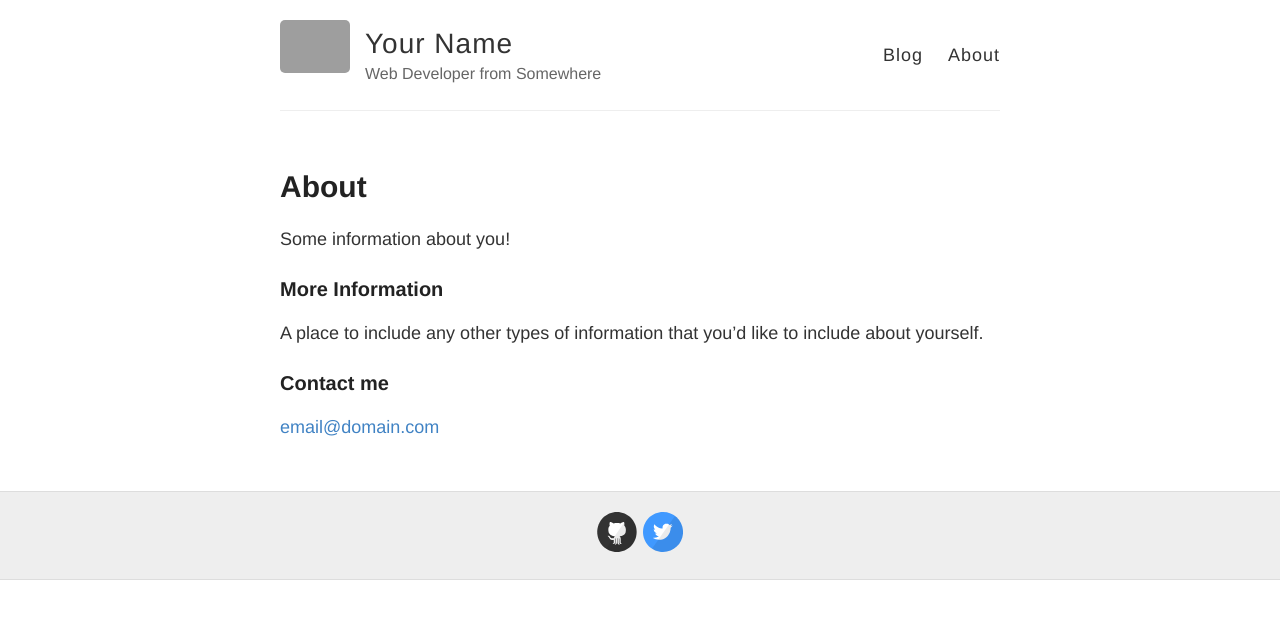
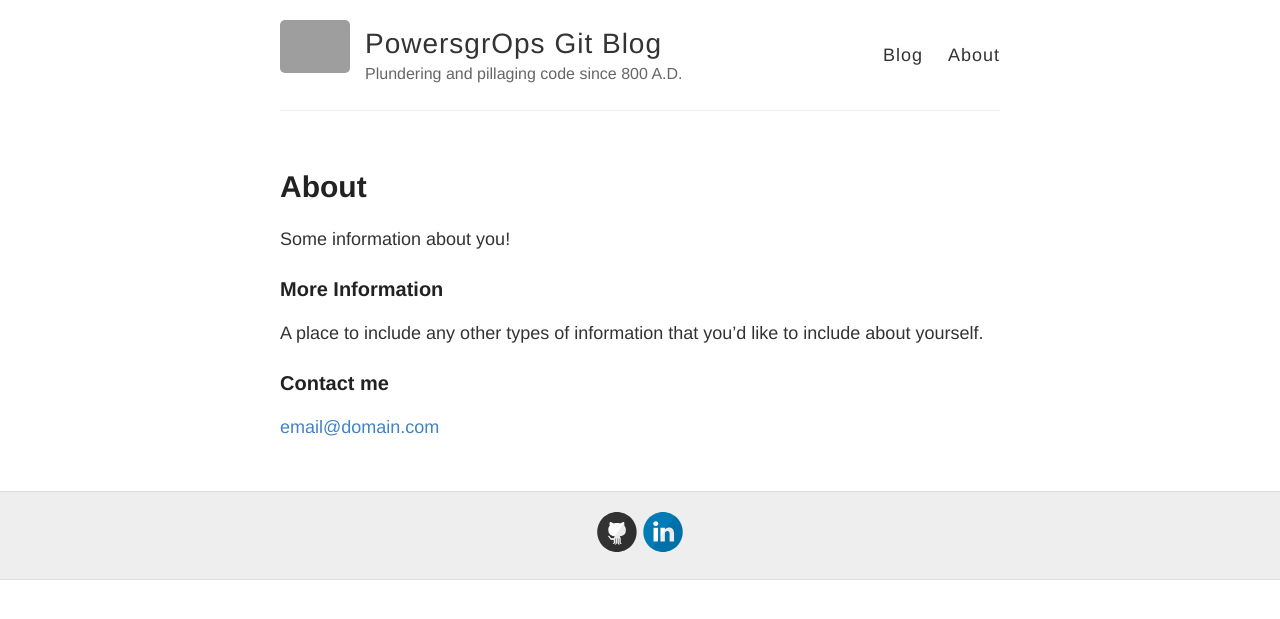
Before and after one commit to PowersgrOps/PowersgrOps.github.io, a Jekyll site: the page built from about.md, in a window 1280 px wide. Shown: the top 619 px of the page. Built offline with Jekyll 4.4.1, drawn with Linux system fonts in a browser that asks for light colours; grey boxes are pictures that could not be loaded.

Commit message:
Updated _config.yml and added new .jpg to /images

```diff
--- a/_config.yml
+++ b/_config.yml
@@ -1,35 +1,35 @@
 #
-# This file contains configuration flags to customize your site
+# This file contains configuration flags to customize your site.
 #
 
 # Name of your site (displayed in the header)
-name: Your Name
+name: PowersgrOps Git Blog
 
 # Short bio or description (displayed in the header)
-description: Web Developer from Somewhere
+description: Plundering and pillaging code since 800 A.D.
 
-# URL of your avatar or profile pic (you could use your GitHub profile pic)
-avatar: https://raw.githubusercontent.com/barryclark/jekyll-now/master/images/jekyll-logo.png
+# URL of your avatar or profile picture: (you could use your GitHub profile picture!)
+avatar: https://raw.githubusercontent.com/PowersgrOps/PowersgrOps.github.io/main/images/viking-char1.jpeg
 
 #
 # Flags below are optional
 #
 
-# Includes an icon in the footer for each username you enter
+# Includes an icon in the footer for each application you fill out
 footer-links:
   dribbble:
   email:
   facebook:
   flickr:
-  github: barryclark/jekyll-now
+  github: PowersgrOps
   instagram:
-  linkedin:
+  linkedin: https://www.linkedin.com/in/gregpowers-sysops/
   pinterest:
-  rss: # just type anything here for a working RSS icon
-  twitter: jekyllrb
-  stackoverflow: # your stackoverflow profile, e.g. "users/50476/bart-kiers"
+  rss: # Type anything here for a working RSS icon
+  twitter:
+  stackoverflow: # Your Stack Overflow profile; e.g. "users/50476/bart-kiers"
   youtube: # channel/<your_long_string> or user/<user-name>
-  googleplus: # anything in your profile username that comes after plus.google.com/
+  googleplus: # Anything in your profile username that comes after plus.google.com/
 
 
 # Enter your Disqus shortname (not your username) to enable commenting on posts
@@ -41,7 +41,7 @@ google_analytics:
 
 # Your website URL (e.g. http://barryclark.github.io or http://www.barryclark.co)
 # Used for Sitemap.xml and your RSS feed
-url:
+url: http://powersgrops.github.io/
 
 # If you're hosting your site at a Project repository on GitHub pages
 # (http://yourusername.github.io/repository-name)
@@ -76,6 +76,7 @@ sass:
 gems:
   - jekyll-sitemap # Create a sitemap using the official Jekyll sitemap gem
   - jekyll-feed # Create an Atom feed using the official Jekyll feed gem
+  - jemoji # GitHub-flavored Emoji plugin for Jekyll
 
 # Exclude these files from your production _site
 exclude:
```
Also changed, not shown: images/viking-char1.jpg (added).
